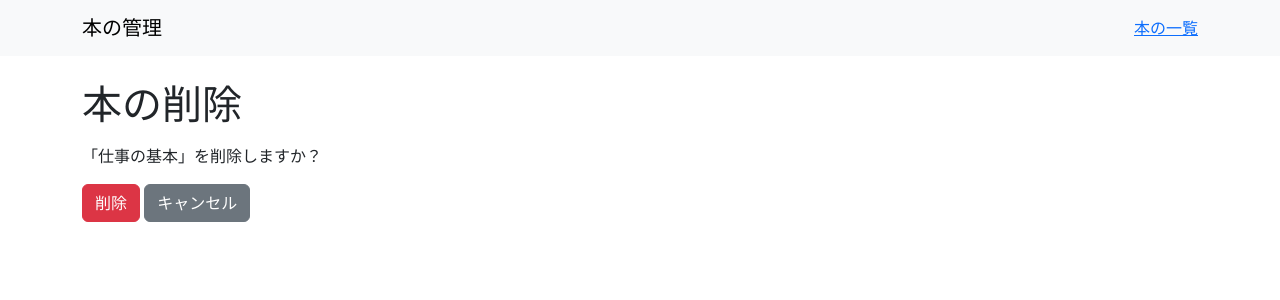
After one commit to uV6LkwAE/django-handson, a Django app: page /books/3/delete/ in a window 1280 px wide. The commit adds this page. Shown: the top 300 px of the page. Run offline with Django 5.2, Linux system fonts and the light colour scheme; data comes from the database, SQL or seed files in the repository.

Commit message:
「9-4. template：確認画面と削除リンクを作る」まで

```diff
--- /dev/null
+++ b/bookproject/book/templates/book/book_confirm_delete.html
@@ -0,0 +1,12 @@
+{% extends "base.html" %}
+
+{% block title %}本の削除{% endblock %}
+{% block content %}
+<h1 class="mb-3">本の削除</h1>
+<p>「{{ book.title }}」を削除しますか？</p>
+<form method="post">
+    {% csrf_token %}
+    <button class="btn btn-danger" type="submit">削除</button>
+    <a class="btn btn-secondary" href="{% url 'book:book_detail' book.pk %}">キャンセル</a>
+</form>
+{% endblock %}
--- a/bookproject/book/templates/book/book_detail.html
+++ b/bookproject/book/templates/book/book_detail.html
@@ -15,5 +15,6 @@
     <dd>{{ book.created_at|date:"Y/m/d H:i" }}</dd>
 </dl>
 <a class="btn btn-primary" href="{% url 'book:book_update' book.pk %}">編集</a>
+<a class="btn btn-danger" href="{% url 'book:book_delete' book.pk %}">削除</a>
 <a class="btn btn-secondary" href="{% url 'book:book_list' %}">一覧に戻る</a>
 {% endblock %}
--- a/bookproject/book/urls.py
+++ b/bookproject/book/urls.py
@@ -12,4 +12,5 @@ urlpatterns = [
     path("books/<int:pk>/", views.BookDetailView.as_view(), name="book_detail"),
     path("books/create/", views.BookCreateView.as_view(), name="book_create"),
     path("books/<int:pk>/update/", views.BookUpdateView.as_view(), name="book_update"),
+    path("books/<int:pk>/delete/", views.BookDeleteView.as_view(), name="book_delete"),
 ]
--- a/bookproject/book/views.py
+++ b/bookproject/book/views.py
@@ -1,8 +1,8 @@
 from django.shortcuts import render
 from django.contrib import messages
 from django.http import HttpResponse
-from django.urls import reverse
-from django.views.generic import ListView, DetailView, CreateView, UpdateView
+from django.urls import reverse, reverse_lazy
+from django.views.generic import ListView, DetailView, CreateView, UpdateView, DeleteView
 from .forms import BookForm
 from .models import Book
 
@@ -64,3 +64,11 @@ class BookUpdateView(UpdateView):
 
     def get_success_url(self):
         return reverse("book:book_detail", kwargs={"pk": self.object.pk})
+
+
+class BookDeleteView(DeleteView):
+    model = Book
+    # クラス定義時はURL設定の読み込みが完了していない可能性があるため、
+    # reverse_lazyで、URLの文字列が必要になるまで解決を遅らせる。
+    # BookUpdateView.get_success_urlのようにメソッド内ならreverseを使う。
+    success_url = reverse_lazy("book:book_list")
```
